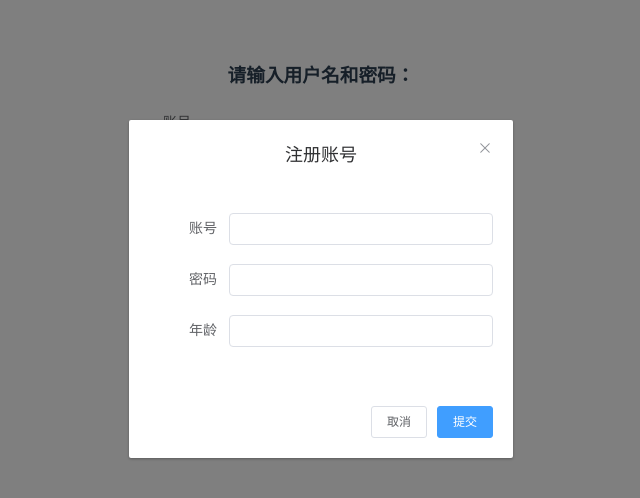
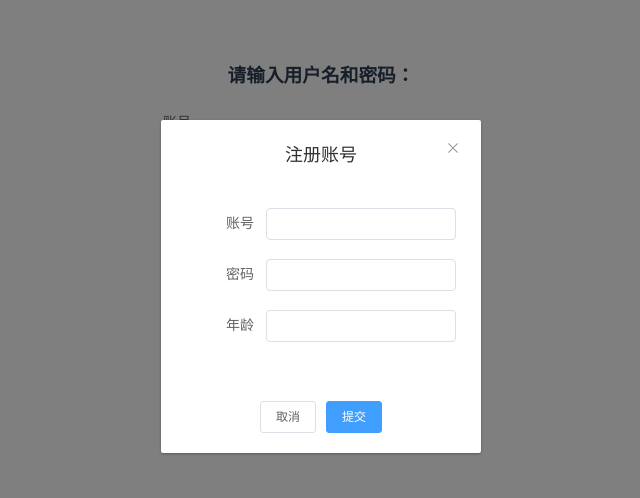
Before and after one commit to djytwy/learn_react, a Vue app in the folder fronted/: page /login in a window 1280 px wide. Both pictures are taken after a click on the button "注册". Shown: the top 498 px of the page, without its empty margins (319-959 px from the left). Built offline with nearby package versions, Linux system fonts and the light colour scheme.

Commit message:
增加登录、注册的验证

```diff
--- a/fronted/src/components/login.vue
+++ b/fronted/src/components/login.vue
@@ -27,23 +27,21 @@ export default {
         const validateUsername = (rule, value, callback) => {
             const reg = /[\*\&\%\$\#\@\!\(\)\^\-\=\+\_]/
             if (!value)
-                return callback(new Error('用户名不能为空！'))
-            else if(reg.test(value)){
+                callback(new Error('用户名不能为空！'))
+            else if(reg.test(value))
                 callback(new Error('用户名不能包含违法字符！'))
-            } else {
+            else
                 callback()
-            }
         }
 
         const validatePassword = (rule, value, callback) => {
             const reg = /[\*\&\%\$\#\@\!\(\)\^\-\=\+\_]/
             if (!value)
-                return callback(new Error('密码不能为空！'))
-            else if(reg.test(value)){
+                callback(new Error('密码不能为空！'))
+            else if(reg.test(value))
                 callback(new Error('密码中不能包含违法字符！'))
-            } else {
+            else
                 callback()
-            }
         }
 
         return {
--- a/fronted/src/components/register.vue
+++ b/fronted/src/components/register.vue
@@ -1,25 +1,26 @@
 <template>
     <span id="register">
-        <el-button @click="show_table = true" type="primary">注册</el-button>
+        <el-button @click="click_reg('form')" type="primary">注册</el-button>
         <el-dialog
             title="注册账号"
-            :visible.sync="show_table"
-            width="30%"
-            :before-close="handleClose">
-            <el-form ref="form" :model="form" label-width="80px">
-                <el-form-item label="账号">
+            :visible.sync="show_dialog"
+            width="25%"
+            :before-close="handleClose"
+            center>
+            <el-form ref="form" :model="form" status-icon :rules="check_reg" label-width="80px">
+                <el-form-item label="账号" prop="user_name">
                     <el-input v-model="form.user_name" clearable></el-input>
                 </el-form-item>
-                <el-form-item label="密码">
+                <el-form-item label="密码" prop="password">
                     <el-input v-model="form.password" type="password" clearable></el-input>
                 </el-form-item>
-                <el-form-item label="年龄">
+                <el-form-item label="年龄" prop="age">
                     <el-input v-model="form.age" clearable></el-input>
                 </el-form-item>
             </el-form>
             <span slot="footer" class="dialog-footer">
-                <el-button @click="show_table = false">取消</el-button>
-                <el-button type="primary" @click="register(),show_table = false">提交</el-button>
+                <el-button @click="show_dialog = false">取消</el-button>
+                <el-button type="primary" @click="register('form'),show_dialog = false">提交</el-button>
             </span>
         </el-dialog>
     </span>
@@ -30,13 +31,56 @@ import api from '../axios.js'
 
 export default {
     data(){
+
+        const validateUsername = (rule, value, callback) => {
+            const reg = /[\*\&\%\$\#\@\!\(\)\^\-\=\+\_]/
+            if (!value)
+                callback(new Error('用户名不能为空！'))
+            else if (reg.test(value))
+                callback(new Error('用户名不能包含违法字符！'))
+            else
+                callback()
+        }
+
+        const validatePassword = (rule, value, callback) => {
+            const reg = /[\*\&\%\$\#\@\!\(\)\^\-\=\+\_]/
+            if (!value)
+                callback(new Error('密码不能为空！'))
+            else if(reg.test(value))
+                callback(new Error('密码中不能包含违法字符！'))
+            else if(value.length < 6)
+                callback(new Error('密码的位数不能小于6位！'))
+            else
+                callback()
+        }
+
+        const validateAge = (rule, value, callback) => {
+            if(!value)
+                return callback(new Error('年龄不能为空！'))
+            else if(value < 18)
+                callback(new Error('年龄小于18！'))
+            else
+                callback()
+        }
+
         return {
             form:{
                 user_name:"",
                 password:"",
                 age:"",
             },
-            show_table:false
+            show_dialog:false,
+            check_reg:{
+                user_name: [
+                    { validator: validateUsername, trigger: 'blur' }
+                ],
+                password: [
+                    { validator: validatePassword, trigger: 'blur' }
+                ],
+                age: [
+                    { validator: validateAge, trigger: 'blur'}
+                ]
+            }
         }
     },
     methods:{
@@ -47,16 +91,38 @@ export default {
                 })
                 .catch(_ => {});
         },
-        register() {
+        register(formName) {
+            this.$refs[formName].validate((valid) => {
+                if (!valid) {
+                    this.$message.error('数据有误！请核对后再提交！')
+                } else {
+                    const self = this
                     api.register(this.form)
                     .then( response => {
                         const data = response.data
                         console.log(`服务器返回的信息：${JSON.stringify(data)}`)
+                        if(data.hasOwnProperty("status")) {
+                            this.$message.error('该账号已经被注册！')
+                        } else {
+                            self.resetForm('form')
+                            self.$message({
+                                message:"注册成功！",
+                                type:"success"
+                            })
+                        }
                     })
 
                     .catch( err => {
                         console.log(`错误：${err}`)
                     })
+                }
+            })
+        },
+        resetForm(formName){
+            this.$refs[formName].resetFields()
+        },
+        click_reg(formName) {
+            this.show_dialog = true
         }
     }
 }
```
Also changed, not shown: 1 other file (tests, documents, lock files or other folders). Lines whose indentation alone changed are shown as unchanged.
